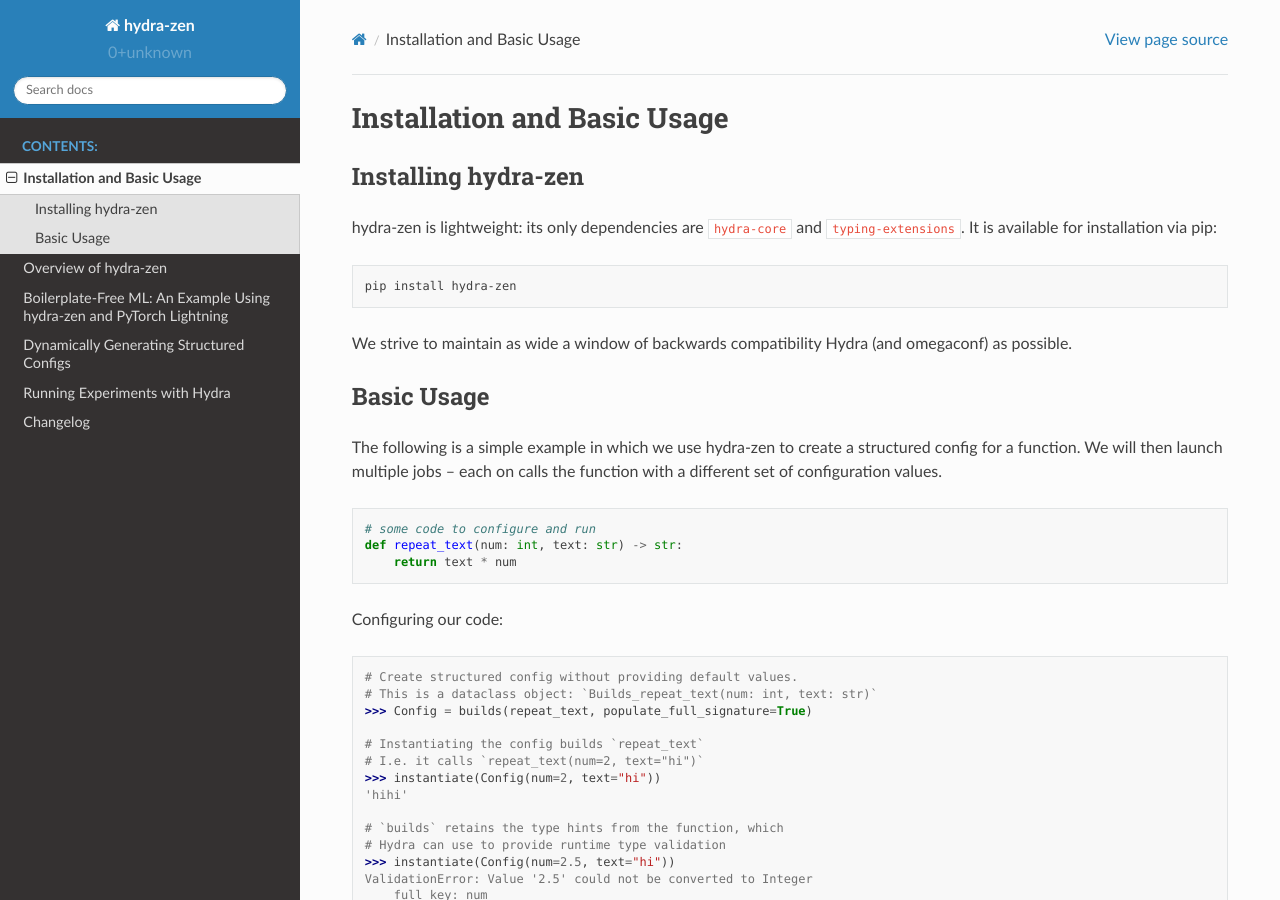
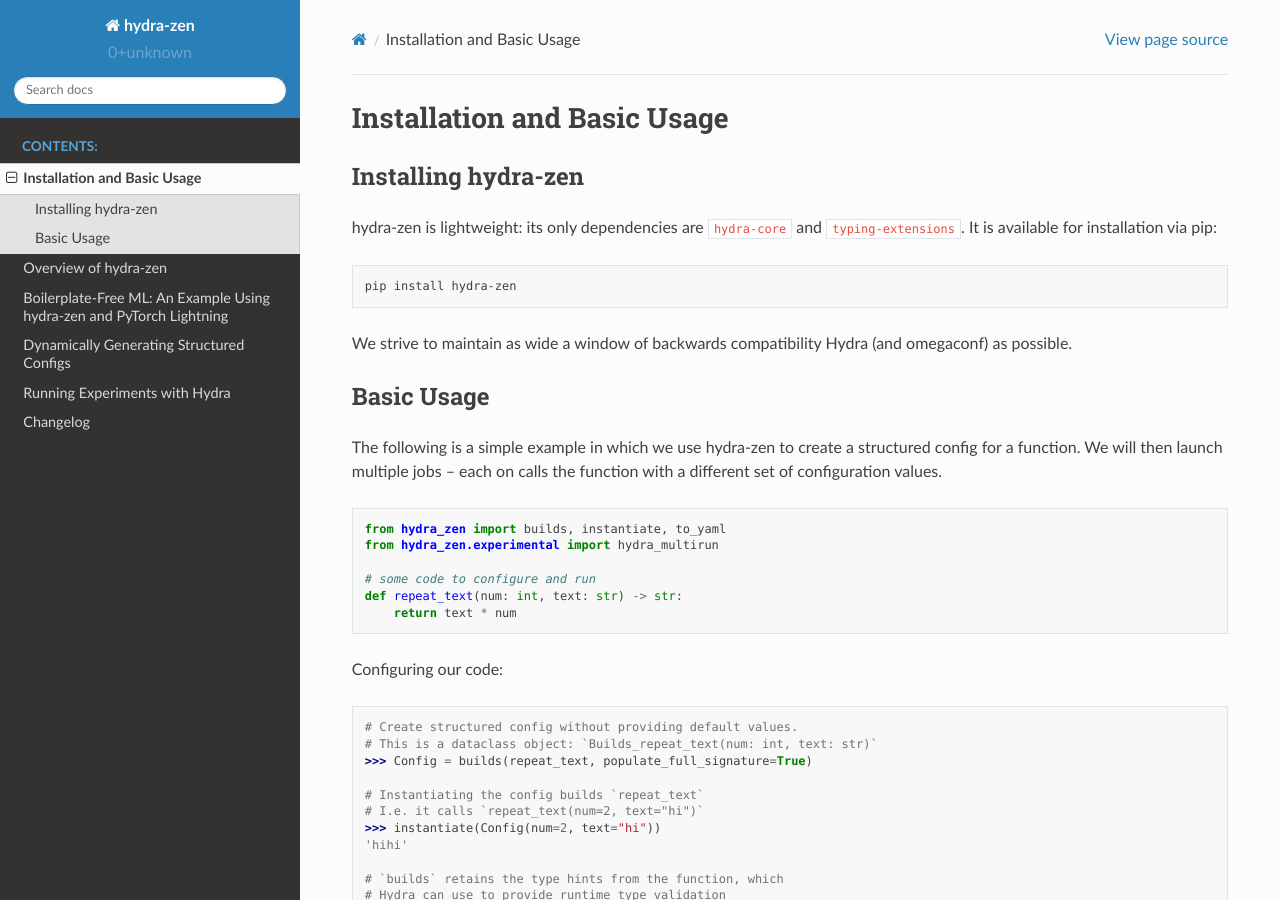
Before and after one commit to mit-ll-responsible-ai/hydra-zen, a Sphinx documentation site: the page built from docs/source/installation.rst, in a window 1280 px wide and 900 px high. Built offline with Sphinx 7.4.7 and the Read the Docs theme 2.0.0, drawn with Linux system fonts in a browser that asks for light colours.

Commit message:
restore installation codeblock

```diff
--- a/docs/source/installation.rst
+++ b/docs/source/installation.rst
@@ -21,6 +21,9 @@
 We will then launch multiple jobs – each on calls the function with a different set of configuration values.
 
 .. code-block:: python
+
+   from hydra_zen import builds, instantiate, to_yaml
+   from hydra_zen.experimental import hydra_multirun
 
    # some code to configure and run
    def repeat_text(num: int, text: str) -> str:
```
